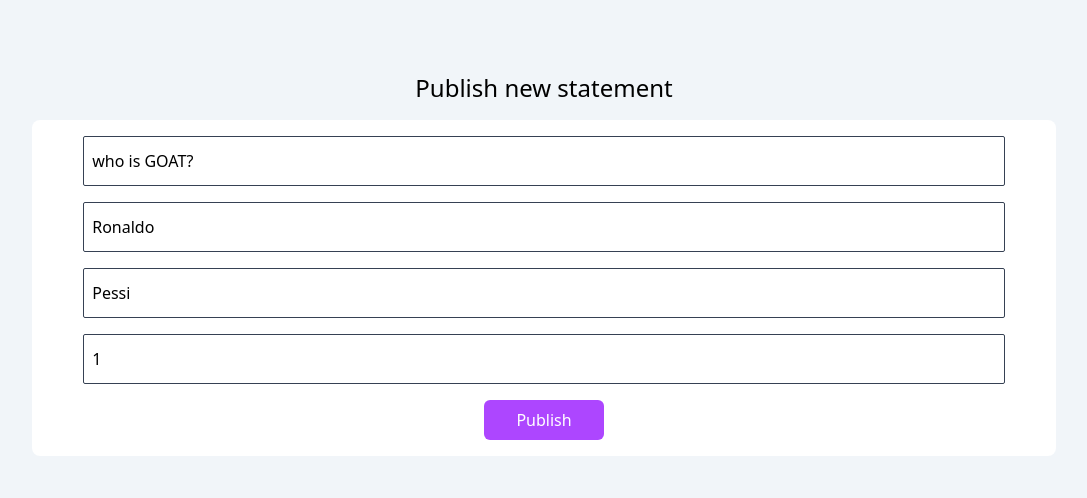
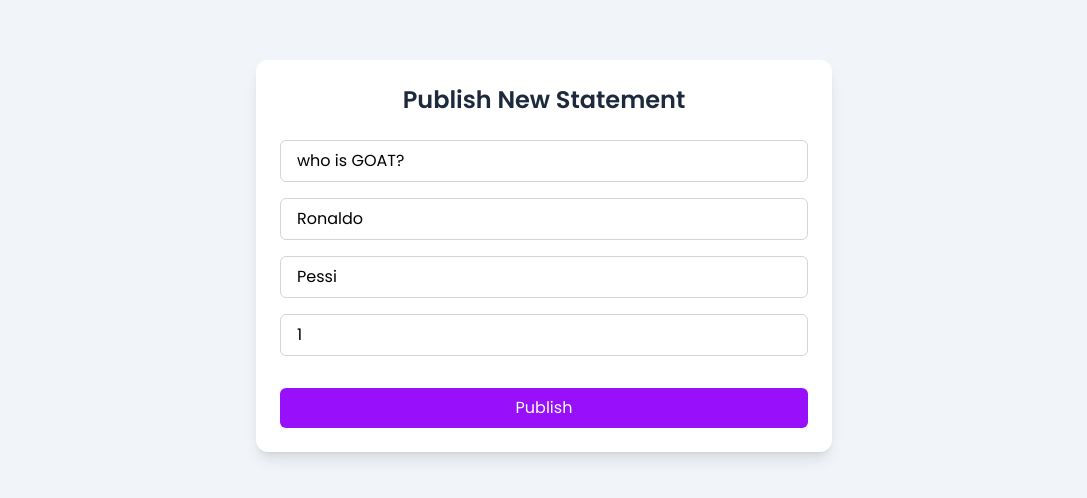
Before and after one commit to David-Rai/Voti, a React (Vite) app in the folder client/: page / in a window 1280 px wide. Shown: the part 144-642 px from the top of the page, without its empty margins (96-1183 px from the left). Built offline with nearby package versions, Linux system fonts and the light colour scheme; no server answers.

Commit message:
MVP Ready with ui and fonts with proper color pallete

```diff
--- a/client/index.html
+++ b/client/index.html
@@ -4,6 +4,7 @@
     <meta charset="UTF-8" />
     <link rel="icon" type="image/svg+xml" href="/vite.svg" />
     <meta name="viewport" content="width=device-width, initial-scale=1.0" />
+    <link href="https://fonts.googleapis.com/css2?family=Poppins:wght@400;500;600&display=swap" rel="stylesheet">
     <title>Voting</title>
   </head>
   <body>
--- a/client/src/index.css
+++ b/client/src/index.css
@@ -1,4 +1,7 @@
 @import "tailwindcss";
+body {
+    font-family: 'Poppins', sans-serif;
+  }
 
 @layer components{
     .input{
--- a/client/src/pages/Home.jsx
+++ b/client/src/pages/Home.jsx
@@ -47,57 +47,70 @@
   return (
 
     <>
-      <main className='h-screen w-full bg-slate-100 flex items-center justify-center flex-col'>
-        <h1 className='m-4 text-2xl'>Publish new statement</h1>
-        <div className="bg-white min-h-[250px] w-[80%] rounded-lg py-4">
+    <main className="min-h-screen w-full bg-slate-100 flex items-center justify-center px-4">
+  <div className="bg-white w-full max-w-xl rounded-xl shadow-lg p-6">
+    <h1 className="text-2xl font-bold text-slate-800 text-center mb-6">
+      Publish New Statement
+    </h1>
 
-          <form onSubmit={handleSubmit(handlePublish)} className='h-full w-full flex items-center justify-center gap-4 flex-col'>
+    <form
+      onSubmit={handleSubmit(handlePublish)}
+      className="flex flex-col gap-4"
+    >
       {/* Title */}
-            <input type="text" name="title" placeholder='Title' className='input'
+      <input
+        type="text"
+        placeholder="Title"
+        className="w-full px-4 py-2 border border-gray-300 rounded-md focus:outline-none focus:ring-2 focus:ring-purple-400"
         {...register("title", {
-                required: "Title is required"
+          required: "Title is required",
         })}
       />
-            {
-              errors.title && <p>{errors.title.message}</p>
-            }
-            <input type="text" name="option1" placeholder='option 1' className='input'
+      {errors.title && <p className="text-red-500 text-sm">{errors.title.message}</p>}
+
+      {/* Option 1 */}
+      <input
+        type="text"
+        placeholder="Option 1"
+        className="w-full px-4 py-2 border border-gray-300 rounded-md focus:outline-none focus:ring-2 focus:ring-purple-400"
         {...register("option1", {
-                required: "option is required"
+          required: "Option 1 is required",
         })}
+      />
+      {errors.option1 && <p className="text-red-500 text-sm">{errors.option1.message}</p>}
 
+      {/* Option 2 */}
+      <input
+        type="text"
+        placeholder="Option 2"
+        className="w-full px-4 py-2 border border-gray-300 rounded-md focus:outline-none focus:ring-2 focus:ring-purple-400"
+        {...register("option2", {
+          required: "Option 2 is required",
+        })}
       />
-            {
-              errors.option1 && <p>{errors.option1.message}</p>
-            }
-            <input type="text" name="option2" placeholder='option 2' className='input'
-              {...register("option2", {
-                required: "option is required"
+      {errors.option2 && <p className="text-red-500 text-sm">{errors.option2.message}</p>}
+
+      {/* Duration */}
+      <input
+        type="number"
+        placeholder="Duration (in hours)"
+        className="w-full px-4 py-2 border border-gray-300 rounded-md focus:outline-none focus:ring-2 focus:ring-purple-400"
+        {...register("duration", {
+          required: "Duration is required",
         })}
-
       />
-            {
-              errors.option2 && <p>{errors.option2.message}</p>
-            }
-
-            <input type="number" name="duration" placeholder='for how much hours' className='input'
-              {...register("duration", {
-                required: "duration is required"
-              })}
-
-            />
-            {
-              errors.duratio  && <p>{errors.duration.message}</p>
-            }
+      {errors.duration && <p className="text-red-500 text-sm">{errors.duration.message}</p>}
 
       <button
-              type='submit'
-              className='h-[40px] w-[120px] bg-purple-500 rounded-md text-white'>
+        type="submit"
+        className="mt-4 bg-purple-600 hover:bg-purple-700 text-white py-2 rounded-md transition duration-300"
+      >
         Publish
       </button>
     </form>
   </div>
 </main>
+
     </>
   )
 }
```
Lines whose indentation alone changed are shown as unchanged.
